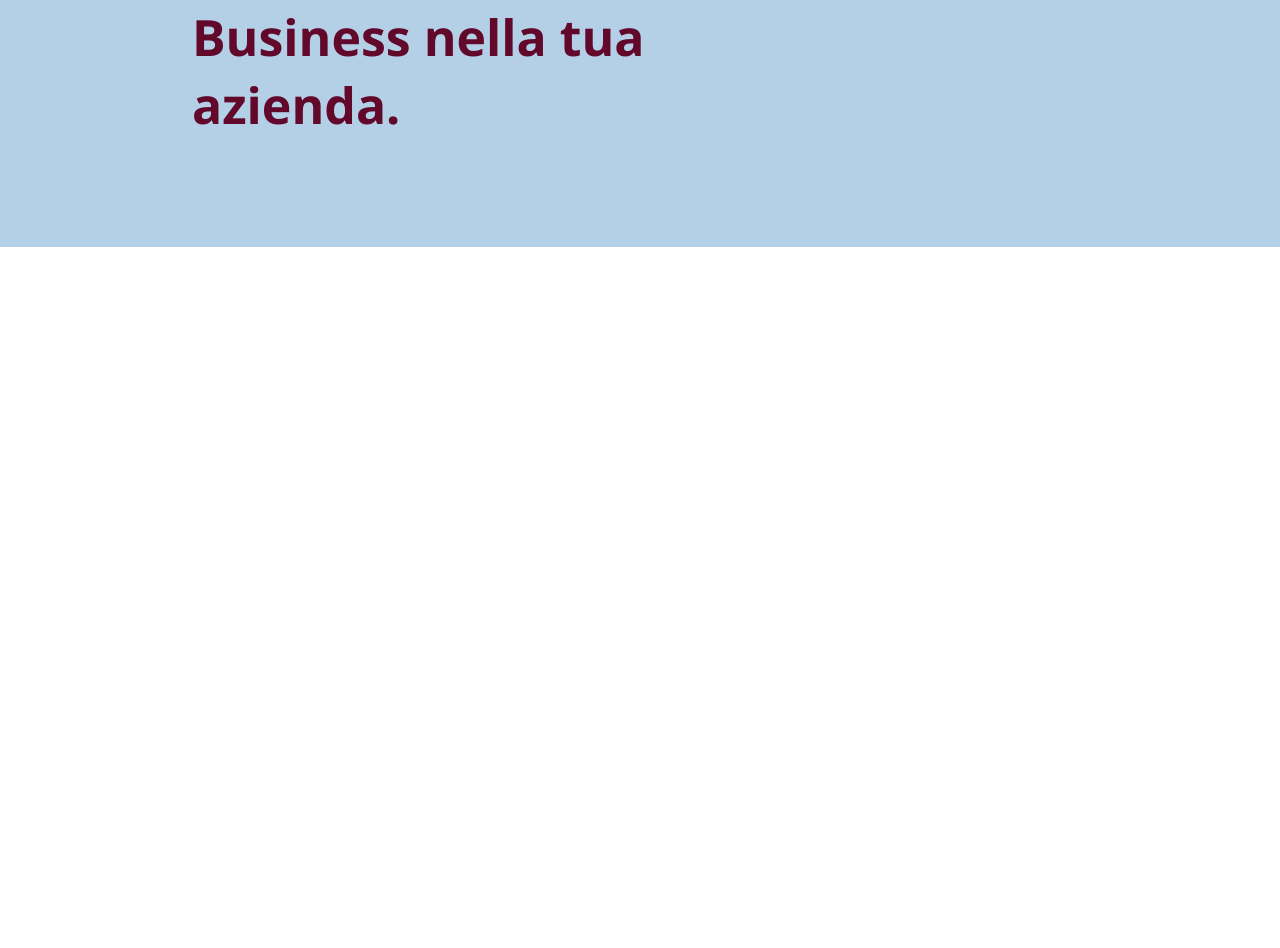
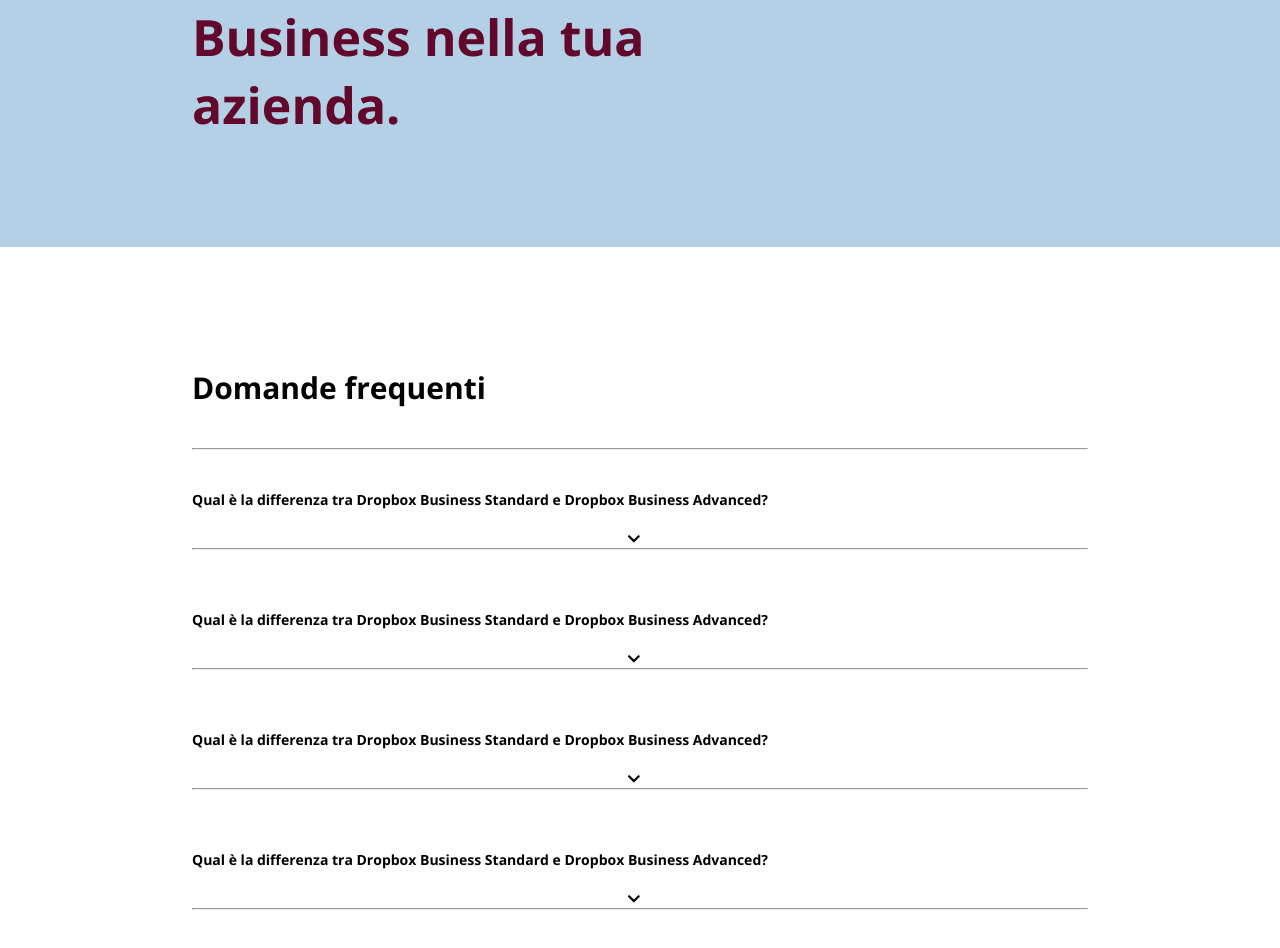
Before and after one commit to manfred-commits/htmlcss-dropbox, a plain HTML site: page index.html in a window 1280 px wide. Shown: the part 5226-6174 px from the top of the page. Before the commit the page ends 5473 px from the top, so only its background shows below. Drawn offline with nearby package versions, Linux system fonts and the light colour scheme.

Commit message:
added faq section

```diff
--- a/css/style.css
+++ b/css/style.css
@@ -297,8 +297,6 @@ div.radio-box span {
     margin-left: 20px;
     margin-bottom: 70px;
 }
-.business-box{
-}
 .business-box img{
     width: 100%;
     object-fit: cover;
@@ -414,3 +412,34 @@ div.radio-box span {
     padding-right: 45px;
     padding-left: 45px;
 }
+/* faq section */
+.faq-container{
+    margin-top: 120px;
+    margin-bottom: 120px;
+}
+.faq-container .faq-header h5{
+    font-size: 30px;
+    padding-bottom: 40px;
+}
+.faq-questions li,
+.faq-questions h6{
+    display: inline-block;
+    text-align: left;
+    padding: 20px 0;
+    font-size: 14px;
+}
+.faq-questions li{
+    width: 100%;
+    text-align: left;
+}
+.faq-right,
+.faq-left{
+    display: inline-block;
+}
+.faq-left{
+    text-align: left;
+}
+.faq-right{
+    text-align: right;
+    width: 50%;
+}
--- a/index.html
+++ b/index.html
@@ -284,7 +284,7 @@
                     <!-- dropbox business section -->
                     <section class="business-container clearfix">
                         <h2>Esegui più operazioni con Dropbox business</h2>
-                        <div class="business-content">
+                        <div class="business-content special-box">
                             <div class="business-box">
                                 <img src="./img/business-feature-switching-tools.png" alt="">
                                 <h4>Passa di meno da uno strumento all'altro</h4>
@@ -305,7 +305,7 @@
                                 <p>Porta a termine le attività quotidiane con un solo strumento. Crea, modifica e condividi contenuti cloud da Documenti, Fogli e Presentazioni di Google, file Microsoft Office e <span>Dropbox Paper</span> direttamente da Dropbox.</p>
                             </div>
                         </div>
-                        <div class="business-content">
+                        <div class="business-content special-box">
                             <div class="business-box">
                                 <img src="./img/business-feature-integrations-it.png" alt="">
                                 <h4>Passa di meno da uno strumento all'altro</h4>
@@ -405,9 +405,61 @@
             </section>
             <!-- start your free-trial section -->
             <!-- faq section -->
-            <section class="faq-container">
-                <div class="faq-header"></div>
-                <div class="faq-questions"></div>
+            <section class="faq-container small-layout-container">
+                <div class="faq-header">
+                    <h5>Domande frequenti</h5>
+                </div>
+                <div class="faq-rule">
+                    <hr>
+                </div>
+                <div class="faq-questions">
+                    <ul>
+                        <li>
+                            <div class="faq-left">
+                                <h6>Qual è la differenza tra Dropbox Business Standard e Dropbox Business Advanced?</h6>
+                            </div>
+                            <div class="faq-right">
+                                <i class="fas fa-chevron-down down-arrow-formatting"></i>
+                            </div>
+                            <div class="faq-rule">
+                                <hr>
+                            </div>
+                        </li>
+                        <li>
+                            <div class="faq-left">
+                                <h6>Qual è la differenza tra Dropbox Business Standard e Dropbox Business Advanced?</h6>
+                            </div>
+                            <div class="faq-right">
+                                <i class="fas fa-chevron-down down-arrow-formatting"></i>
+                            </div>
+                            <div class="faq-rule">
+                                <hr>
+                            </div>
+                        </li>
+                        <li>
+                            <div class="faq-left">
+                                <h6>Qual è la differenza tra Dropbox Business Standard e Dropbox Business Advanced?</h6>
+                            </div>
+                            <div class="faq-right">
+                                <i class="fas fa-chevron-down down-arrow-formatting"></i>
+                            </div>
+                            <div class="faq-rule">
+                                <hr>
+                            </div>
+                        </li>
+                        <li>
+                            <div class="faq-left">
+                                <h6>Qual è la differenza tra Dropbox Business Standard e Dropbox Business Advanced?</h6>
+                            </div>
+                            <div class="faq-right">
+                                <i class="fas fa-chevron-down down-arrow-formatting"></i>
+                            </div>
+                            <div class="faq-rule">
+                                <hr>
+                            </div>
+                        </li>
+                    </ul>
+                </div>
             </section>
 
             <!-- /faq section -->
```
